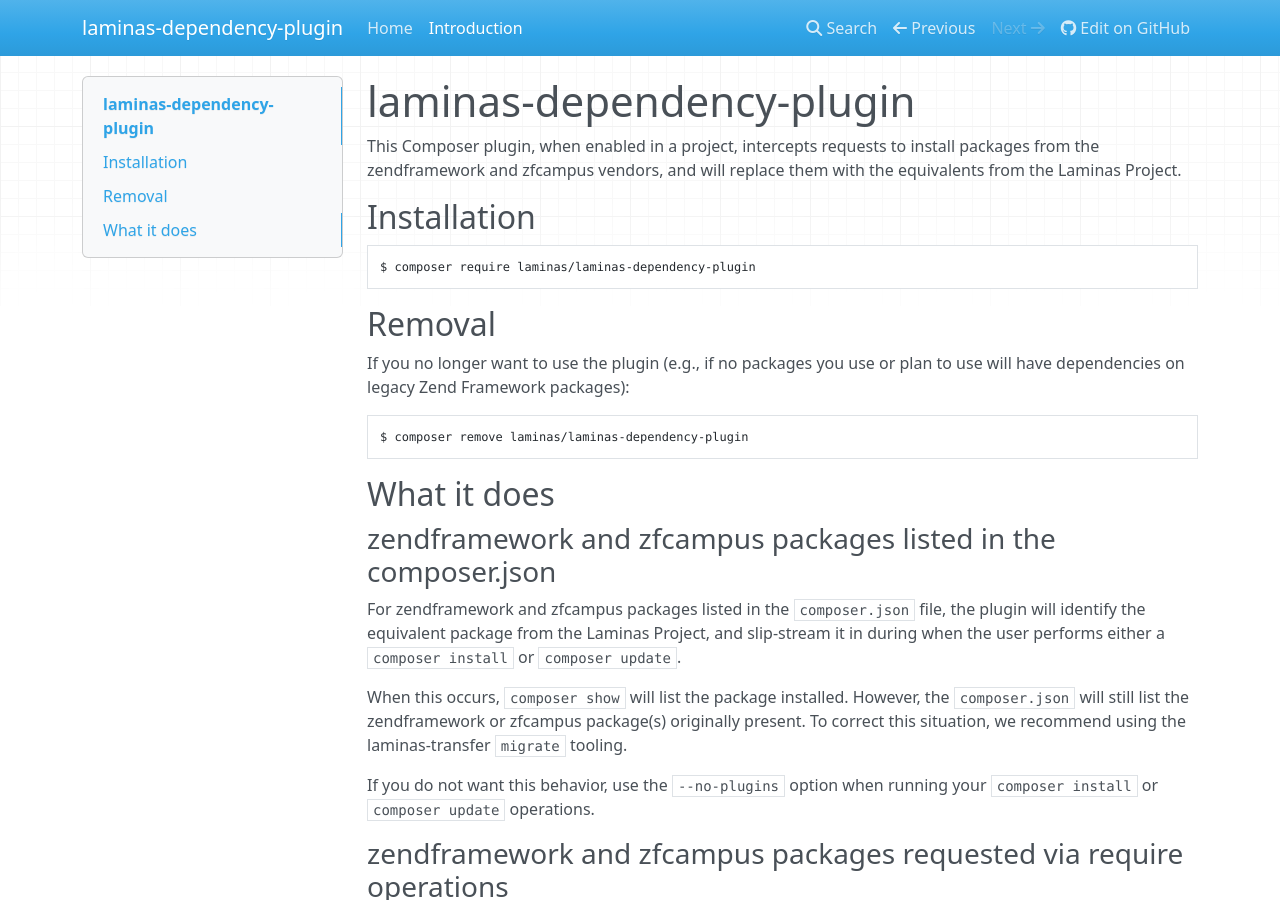
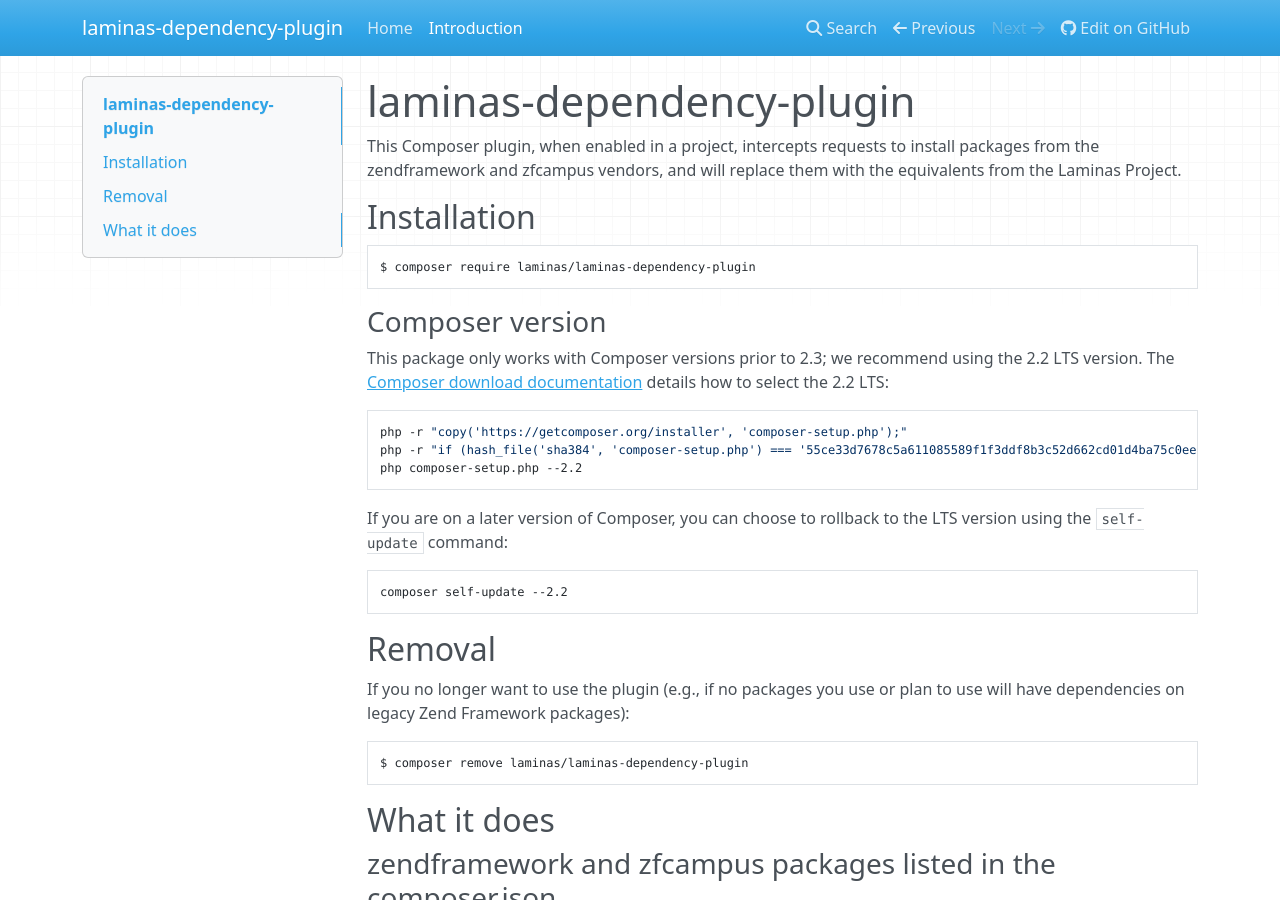
Before and after one commit to laminas/laminas-dependency-plugin, an MkDocs documentation site: the page built from docs/book/intro.md, in a window 1280 px wide and 900 px high. Built offline with MkDocs 1.6.1, drawn with Linux system fonts in a browser that asks for light colours; nearby versions of some CDN libraries.

Commit message:
docs: detail how to rollback to Composer 2.2
Indicates that this version requires Composer 2.2 or prior, and how to install or rollback to that version.

Signed-off-by: Matthew Weier O'Phinney <matthew@weierophinney.net>

````diff
--- a/docs/book/intro.md
+++ b/docs/book/intro.md
@@ -8,6 +8,23 @@ the equivalents from the Laminas Project.
 
 ```bash
 $ composer require laminas/laminas-dependency-plugin
+```
+
+### Composer version
+
+This package only works with Composer versions prior to 2.3; we recommend using the 2.2 LTS version.
+The [Composer download documentation](https://getcomposer.org/download/) details how to select the 2.2 LTS:
+
+```bash
+php -r "copy('https://getcomposer.org/installer', 'composer-setup.php');"
+php -r "if (hash_file('sha384', 'composer-setup.php') === '55ce33d7678c5a611085589f1f3ddf8b3c52d662cd01d4ba75c0ee0459970c2200a51f492d557530c71c15d8dba01eae') { echo 'Installer verified'; } else { echo 'Installer corrupt'; unlink('composer-setup.php'); } echo PHP_EOL;"
+php composer-setup.php --2.2
+```
+
+If you are on a later version of Composer, you can choose to rollback to the LTS version using the `self-update` command:
+
+```bash
+composer self-update --2.2
 ```
 
 ## Removal
````
Also changed, not shown: README.md (+17 -0 lines).
